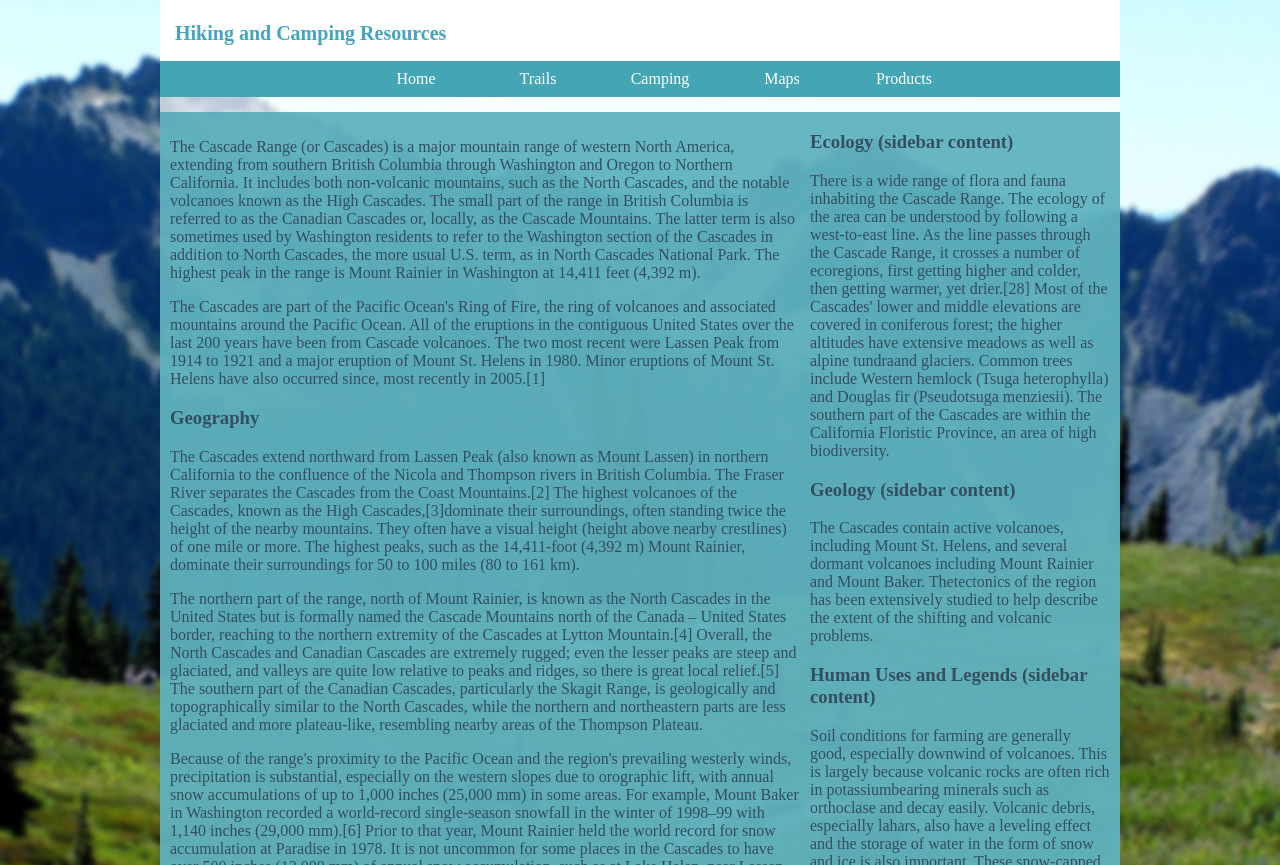
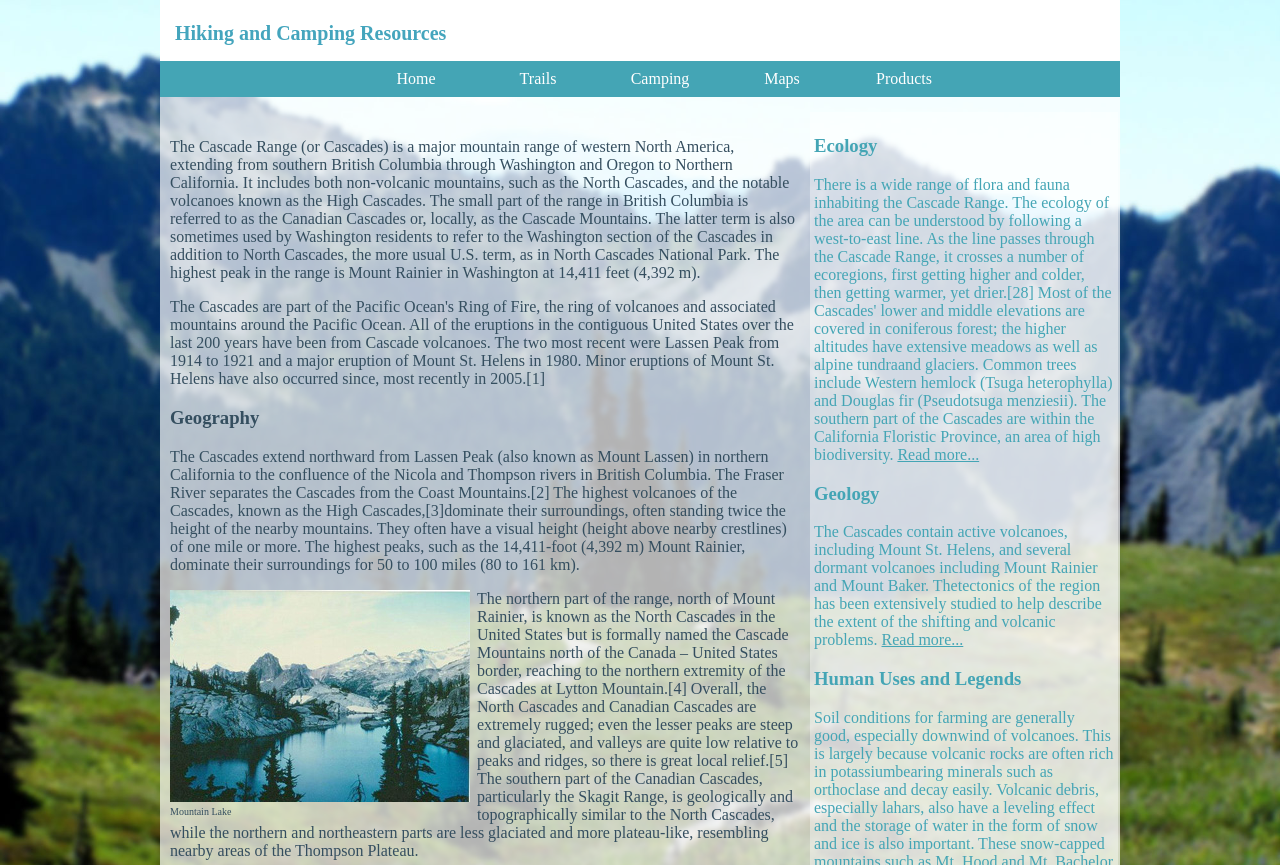
Before and after one commit to 371J4H/historyofinternet, a plain HTML site: page pages/cascade.html in a window 1280 px wide. Shown: the part 87-952 px from the top of the page. Drawn offline with Linux system fonts and the light colour scheme.

Commit message:
added more styles and images, anchors

```diff
--- a/pages/cascade.html
+++ b/pages/cascade.html
@@ -27,7 +27,10 @@
 
         <h3>Geography</h3>
         <p>The Cascades extend northward from Lassen Peak (also known as Mount Lassen) in northern California to the confluence of the Nicola and Thompson rivers in British Columbia. The Fraser River separates the Cascades from the Coast Mountains.[2] The highest volcanoes of the Cascades, known as the High Cascades,[3]dominate their surroundings, often standing twice the height of the nearby mountains. They often have a visual height (height above nearby crestlines) of one mile or more. The highest peaks, such as the 14,411-foot (4,392 m) Mount Rainier, dominate their surroundings for 50 to 100 miles (80 to 161 km).</p>
-
+        <figure class="deborah">
+                <img src="../images/page2.jpg" alt="mountain lake"/>
+                <figcaption>Mountain Lake</figcaption>
+        </figure> <!--closes deborah (image left)-->
         <p>The northern part of the range, north of Mount Rainier, is known as the North Cascades in the United States but is formally named the Cascade Mountains north of the Canada – United States border, reaching to the northern extremity of the Cascades at Lytton Mountain.[4] Overall, the North Cascades and Canadian Cascades are extremely rugged; even the lesser peaks are steep and glaciated, and valleys are quite low relative to peaks and ridges, so there is great local relief.[5] The southern part of the Canadian Cascades, particularly the Skagit Range, is geologically and topographically similar to the North Cascades, while the northern and northeastern parts are less glaciated and more plateau-like, resembling nearby areas of the Thompson Plateau.</p>
 
         <p>Because of the range's proximity to the Pacific Ocean and the region's prevailing westerly winds, precipitation is substantial, especially on the western slopes due to orographic lift, with annual snow accumulations of up to 1,000 inches (25,000 mm) in some areas. For example, Mount Baker in Washington recorded a world-record single-season snowfall in the winter of 1998–99 with 1,140 inches (29,000 mm).[6] Prior to that year, Mount Rainier held the world record for snow accumulation at Paradise in 1978. It is not uncommon for some places in the Cascades to have over 500 inches (13,000 mm) of annual snow accumulation, such as at Lake Helen, near Lassen Peak.[7] Most of the High Cascades are therefore white with snow and ice year-round. The western slopes are densely covered with Douglas-fir (Pseudotsuga menziesii), western hemlock (Tsuga heterophylla) and red alder (Alnus rubra),[8] while the drier eastern slopes feature mostly ponderosa pine (Pinus ponderosa), with some western larch (Larix occidentalis), and subalpine fir (Tsuga mertensiana) and alpine larch (Larix lyallii) at higher elevations.[9] Annual rainfall is as low as 9 inches (230 mm) on the eastern foothills due to a rain shadow effect.[10]</p>
@@ -38,7 +41,10 @@
 
         <h3>History</h3>
         <p>In early 1792 British navigator George Vancouver explored Puget Sound and gave English names to the high mountains he saw. Mount Baker was named for Vancouver's third lieutenant, Joseph Baker, although the first European to see it was Manuel Quimper, who named it "La gran Montaña del Carmelo" in 1790.[14] Mount Rainier was named after Admiral Peter Rainier. Later in 1792 Vancouver had his lieutenant William Robert Broughtonexplore the lower Columbia River. He named Mount Hood after Lord Samuel Hood, an admiral of the Royal Navy. Mount St. Helens was sighted by Vancouver in May 1792, from near the mouth of the Columbia River. It was named for Alleyne FitzHerbert, 1st Baron St Helens, a British diplomat.[15]Vancouver's expedition did not, however, name the mountain range which contained these peaks. He referred to it simply as the "eastern snowy range". Earlier Spanish explorers called it sierra nevadas, meaning "snowy mountains".[14]</p>
-
+        <figure class="tim">
+            <img src="../images/page3.jpg" alt="sunset over the cascades"/>
+            <figcaption>Sunset over the cascades</figcaption>
+        </figure> <!--closes tim (image right)-->
         <p>In 1805 the Lewis and Clark Expedition passed through the Cascades on the Columbia River, which for many years was the only practical way to pass that part of the range. They were the first non-indigenous people to see Mount Adams, but they thought it was Mount St. Helens. When they later saw Mount St. Helens they thought it was Mount Rainier.[16] On their return trip Lewis and Clark spotted a high but distant snowy pinnacle that they named for the sponsor of the expedition, U.S. President Thomas Jefferson.[17] Lewis and Clark called the Cascade Range the "Western Mountains".[18]</p>
 
         <p>he Lewis and Clark expedition, and the many settlers and traders that followed, met their last obstacle to their journey at the Cascades Rapids in the Columbia River Gorge, a feature on the river now submerged beneath the Bonneville Reservoir. Before long, the great white-capped mountains that loomed above the rapids were called the "mountains by the cascades" and later simply as the "Cascades". The earliest attested use of the name "Cascade Range" is in the writings of botanist David Douglas.[19]</p>
@@ -61,14 +67,14 @@
         <p>With the exception of the 1915 eruption of remote Lassen Peak in Northern California, the range was quiet for more than a century. Then, on May 18, 1980, the dramatic eruption of little-known Mount St. Helens shattered the quiet and brought the world's attention to the range. Geologists were also concerned that the St. Helens eruption was a sign that long-dormant Cascade volcanoes might become active once more, as in the period from 1800 to 1857 when a total of eight erupted. None have erupted since St. Helens, but precautions are being taken nevertheless, such as the Mount Rainier Volcano Lahar Warning System in Pierce County, Washington.[24]</p>
         </section> <!--closes "baby"-->
         <aside class="sidebar">
-        <h3>Ecology (sidebar content)</h3>
-        <p>There is a wide range of flora and fauna inhabiting the Cascade Range. The ecology of the area can be understood by following a west-to-east line. As the line passes through the Cascade Range, it crosses a number of ecoregions, first getting higher and colder, then getting warmer, yet drier.[28] Most of the Cascades' lower and middle elevations are covered in coniferous forest; the higher altitudes have extensive meadows as well as alpine tundraand glaciers. Common trees include Western hemlock (Tsuga heterophylla) and Douglas fir (Pseudotsuga menziesii). The southern part of the Cascades are within the California Floristic Province, an area of high biodiversity.</p>
+        <h3>Ecology</h3>
+        <p>There is a wide range of flora and fauna inhabiting the Cascade Range. The ecology of the area can be understood by following a west-to-east line. As the line passes through the Cascade Range, it crosses a number of ecoregions, first getting higher and colder, then getting warmer, yet drier.[28] Most of the Cascades' lower and middle elevations are covered in coniferous forest; the higher altitudes have extensive meadows as well as alpine tundraand glaciers. Common trees include Western hemlock (Tsuga heterophylla) and Douglas fir (Pseudotsuga menziesii). The southern part of the Cascades are within the California Floristic Province, an area of high biodiversity. <a href="#">Read more...</a></p>
 
-        <h3>Geology (sidebar content)</h3>
-        <p>The Cascades contain active volcanoes, including Mount St. Helens, and several dormant volcanoes including Mount Rainier and Mount Baker. Thetectonics of the region has been extensively studied to help describe the extent of the shifting and volcanic problems.</p>
+        <h3>Geology</h3>
+        <p>The Cascades contain active volcanoes, including Mount St. Helens, and several dormant volcanoes including Mount Rainier and Mount Baker. Thetectonics of the region has been extensively studied to help describe the extent of the shifting and volcanic problems. <a href="#">Read more...</a></p>
 
-        <h3>Human Uses and Legends (sidebar content)</h3>
-        <p>Soil conditions for farming are generally good, especially downwind of volcanoes. This is largely because volcanic rocks are often rich in potassiumbearing minerals such as orthoclase and decay easily. Volcanic debris, especially lahars, also have a leveling effect and the storage of water in the form of snow and ice is also important. These snow-capped mountains such as Mt. Hood and Mt. Bachelor are used as ski resorts in the late winter. Much of that water eventually flows into reservoirs, where it is used for recreation before its potential energy is captured to generate hydroelectric power before being used to irrigate crops.</p>
+        <h3>Human Uses and Legends</h3>
+        <p>Soil conditions for farming are generally good, especially downwind of volcanoes. This is largely because volcanic rocks are often rich in potassiumbearing minerals such as orthoclase and decay easily. Volcanic debris, especially lahars, also have a leveling effect and the storage of water in the form of snow and ice is also important. These snow-capped mountains such as Mt. Hood and Mt. Bachelor are used as ski resorts in the late winter. Much of that water eventually flows into reservoirs, where it is used for recreation before its potential energy is captured to generate hydroelectric power before being used to irrigate crops. <a href="#">Read more...</a></p>
         </aside><!--closes sidebar-->
         <footer>
         <p>Content taken from wikipedia (http://en.wikipedia.org/wiki/Cascade_Range)
--- a/styles/cascade.css
+++ b/styles/cascade.css
@@ -61,6 +61,7 @@ footer {
     color:white;
     padding:9px;
     background-color:rgba(68, 165, 181, 0.8);
+    clear: both;
 
 
 }
@@ -86,4 +87,27 @@ footer p {
 .sidebar {
     float:left;
     width: 300px;
+    background-color:rgba(255, 255, 255, 0.4);
+    color:#44a5b5;
+    padding: 4px;
 }
+
+.sidebar a {
+    color:#44a5b5
+}
+
+figure {
+    margin:0px;
+}
+
+figcaption {
+    font-size: 10px;
+}
+
+.tim {
+    float: right;
+}
+.deborah {
+    float:left;
+    margin-right:7px;
+}
```
